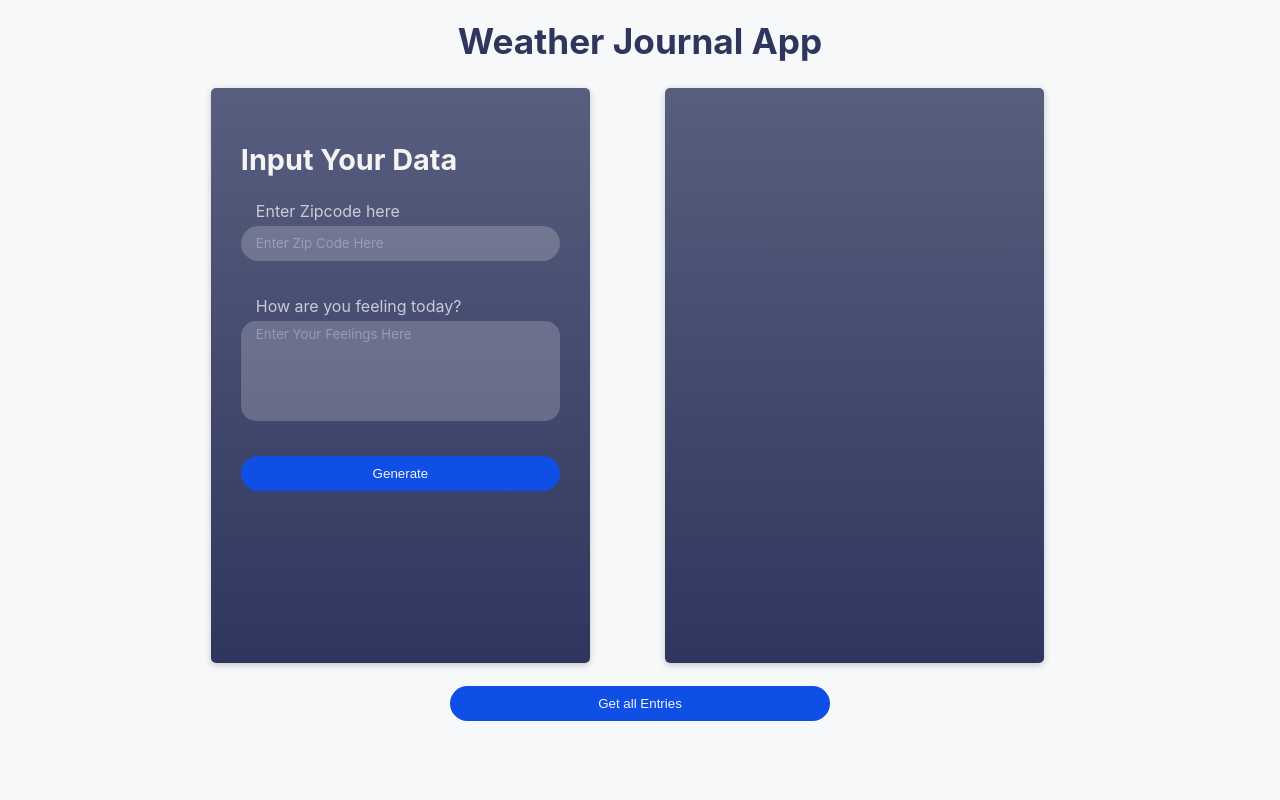
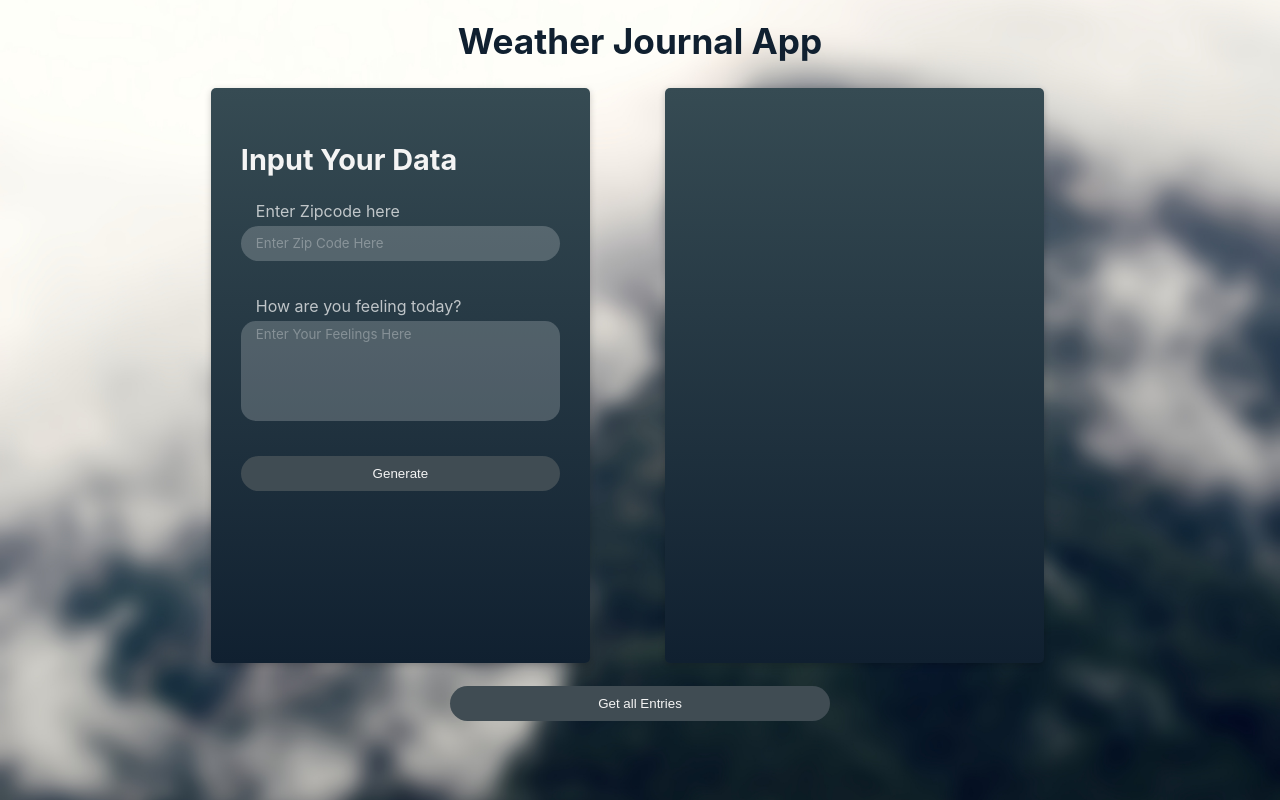
Before and after one commit to karimshalapy/weather-journal-app, a website: page website/index.html in a window 1280 px wide. Drawn offline with Linux system fonts and the light colour scheme; a web font is replaced by a local one.

Commit message:
Added a background color and changed color scheme

```diff
--- a/website/style.css
+++ b/website/style.css
@@ -1,7 +1,11 @@
 /*Global*/
 body{
     font-family: -apple-system, BlinkMacSystemFont, sans-serif;
-    background: #f6f7f9cc;
+    background: url(./imgs/bgimg.jpg);
+    background-attachment: fixed;
+    background-position: center;
+    background-repeat: no-repeat;
+    background-size: cover;
     font-size: 16px;
 }
 body * {
@@ -23,7 +27,7 @@ h1 {
 h1 {
     grid-area: 1/1/2/3;
     margin: auto;
-    color: #2F365E;
+    color: #102030;
 }
 /*section styling*/
 section {
@@ -31,7 +35,7 @@ section {
     width: 60%;
     height: 95%;
     box-shadow: rgba(0, 0, 0, 0.2) 0px 2px 7px;
-    background: linear-gradient(#585E7E, #2F365E);
+    background: linear-gradient(#364b53, #102030);
     border-radius: 5px;
     transition: all 0.5s ease 0s;
     color: #f4f4f4;
@@ -82,7 +86,7 @@ button {
     border-radius: 100px;
     border: none;
     color: #f4f4f4;
-    background-color: #0F4FE6;
+    background-color: #404c53;
     width: 100%;
     height: 35px;
     margin: auto;
@@ -92,7 +96,7 @@ button:active {
     outline: none;
 }
 button:hover {
-    background-color: #1658f3;
+    background-color: #5C6971;
 }
 #get-all-entries {
     grid-area: 3/1/4/3;
```
Also changed, not shown: website/imgs/bgimg.jpg (added).
